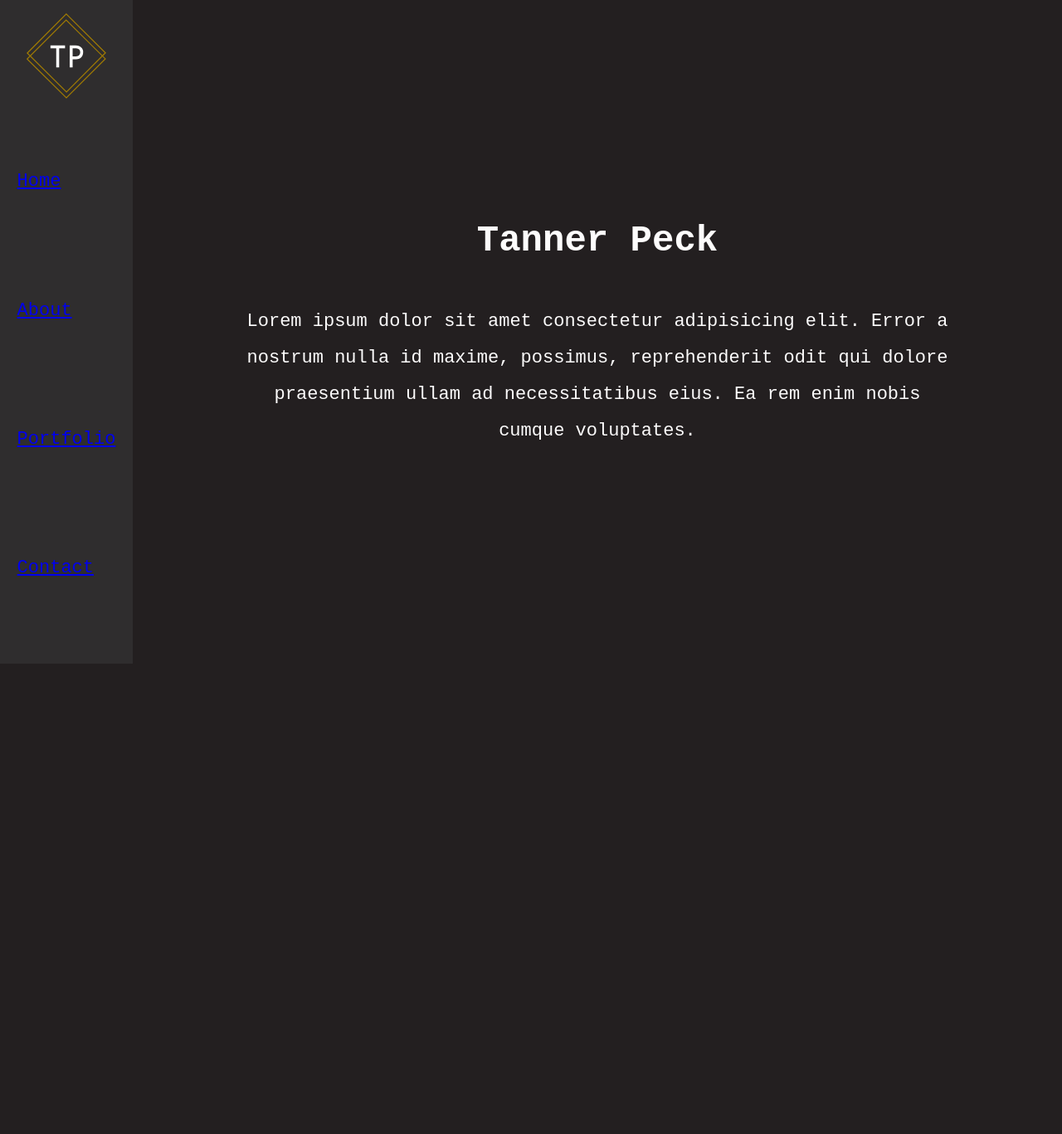
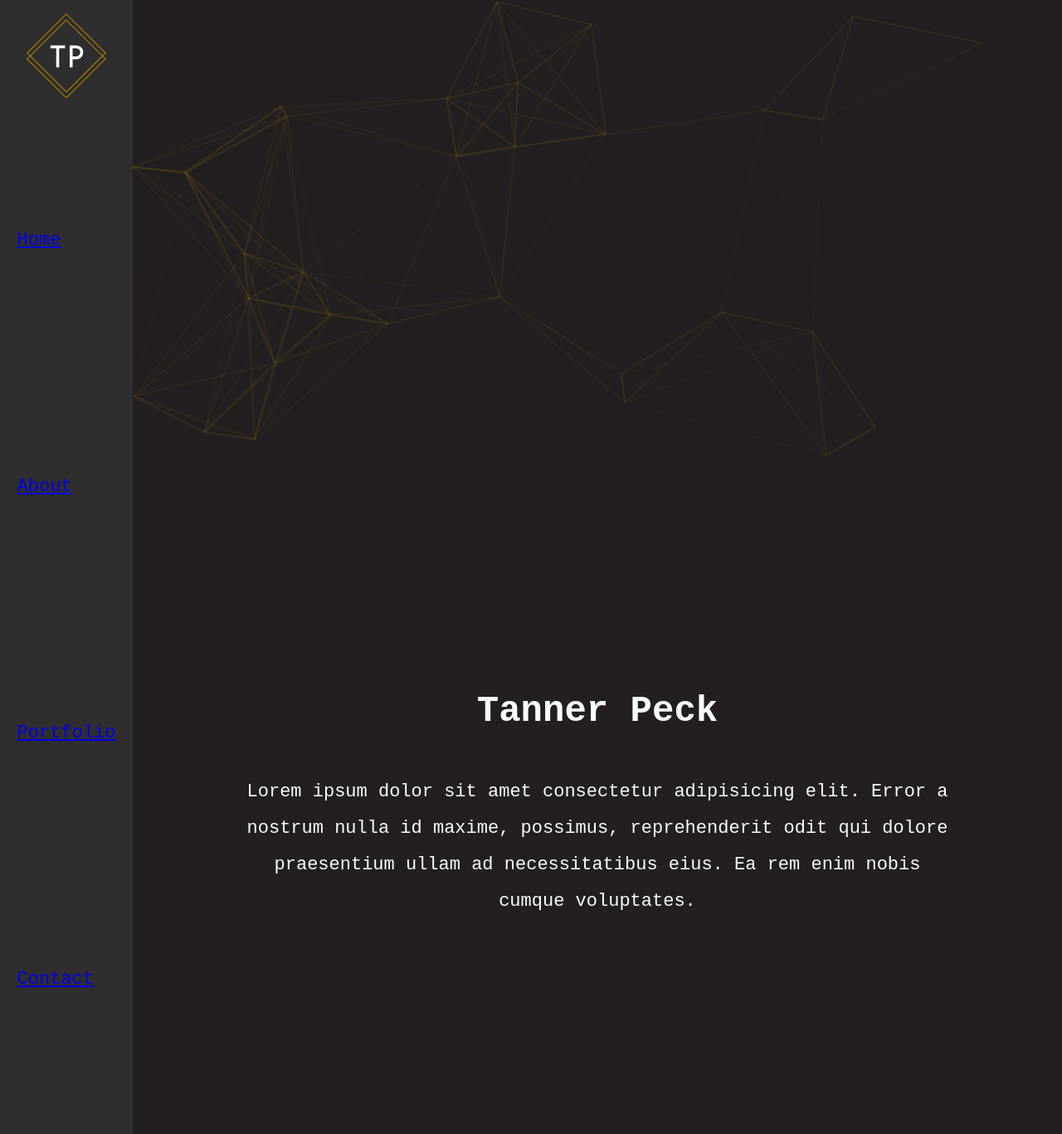
Before and after one commit to mpeck99/tanner-peck-portfolio, a SvelteKit app: page / in a window 1280 px wide. Shown: the whole page at 83% size. Before the commit the page ends 800 px from the top, so only its background shows below. Built offline with nearby package versions, Linux system fonts and the light colour scheme.

Commit message:
adding the particles div

```diff
--- a/src/routes/+page.svelte
+++ b/src/routes/+page.svelte
@@ -1,4 +1,5 @@
-<div class="inner">
+<div id="particle-div"></div>
+<div class="inner" id="home">
   <h1>Tanner Peck</h1>
   <p>Lorem ipsum dolor sit amet consectetur adipisicing elit. Error a nostrum nulla id maxime, possimus, reprehenderit odit qui dolore praesentium ullam ad necessitatibus eius. Ea rem enim nobis cumque voluptates.</p>
 </div>
```
